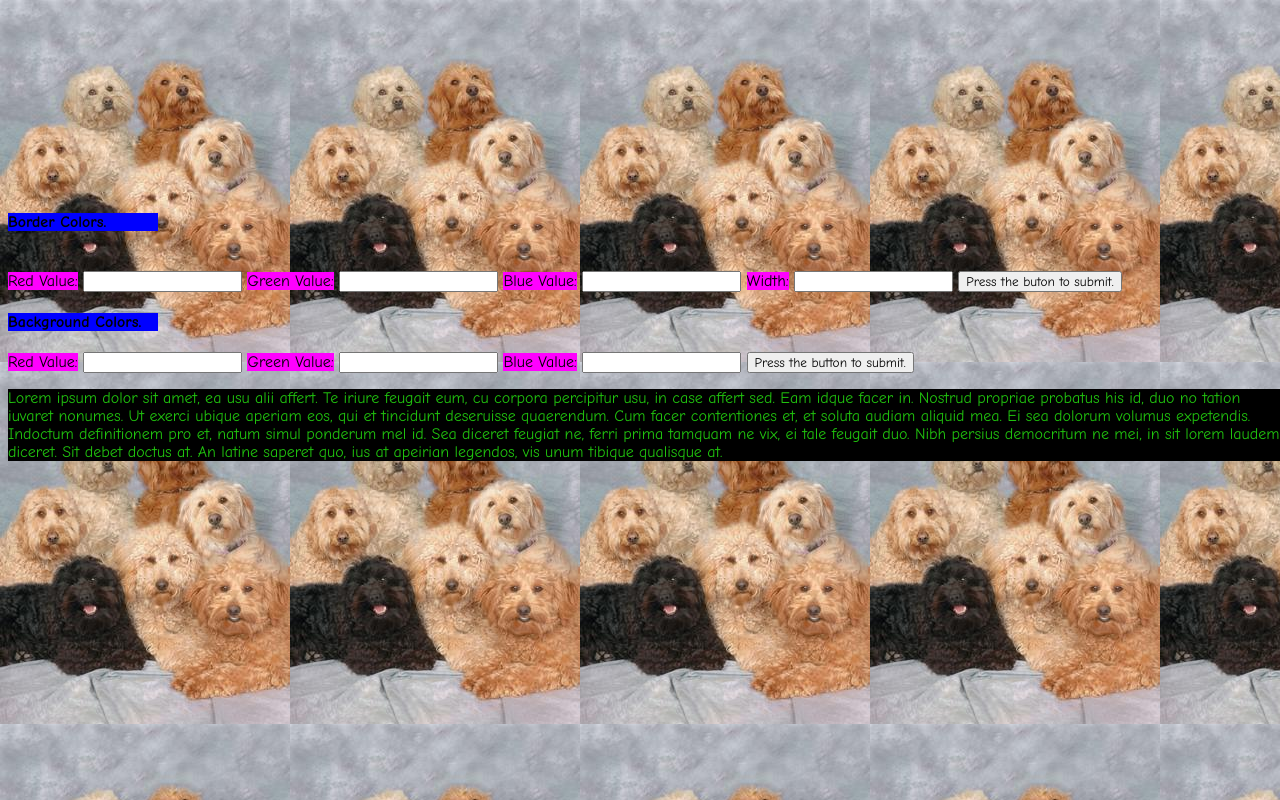
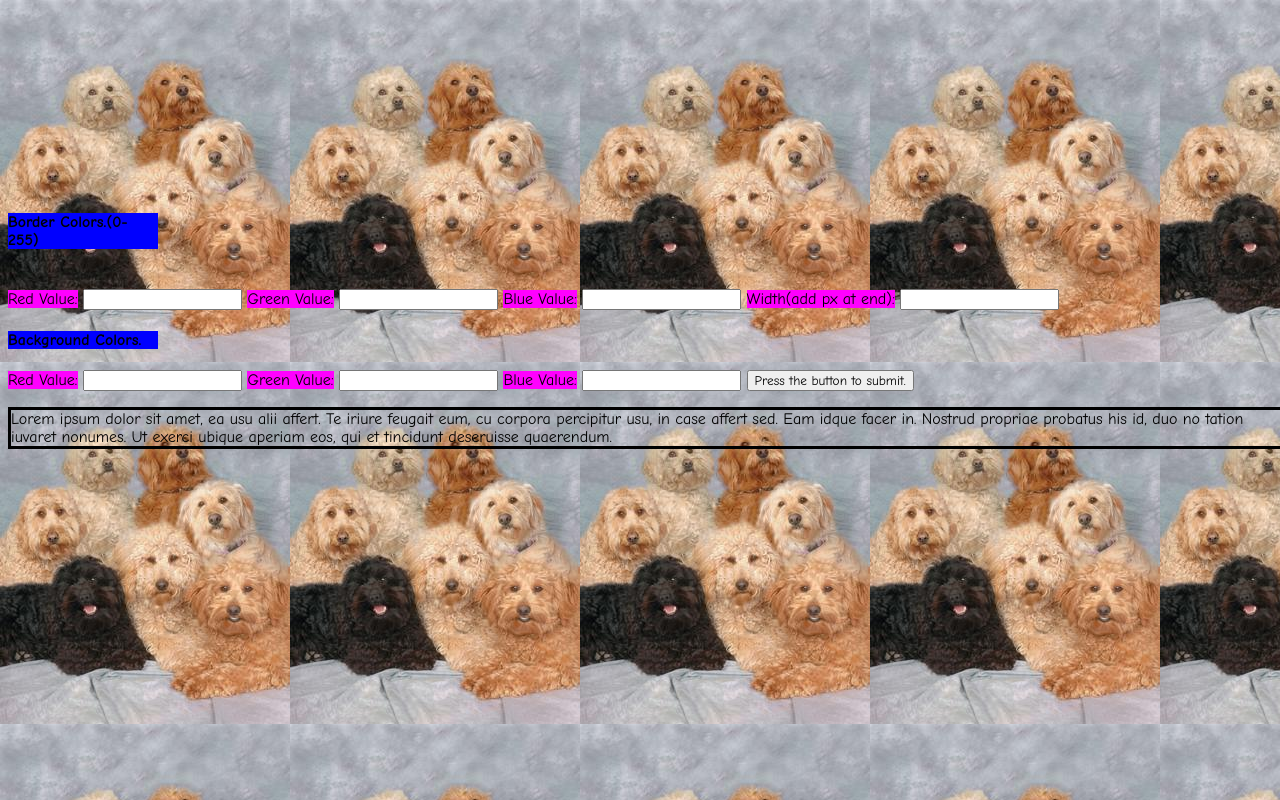
Before and after one commit to bath/eecs448-lab3, a plain HTML site: page html/dummyText.html in a window 1280 px wide. Both pictures are taken after a click on the button "Press the button to submit.". Drawn offline with Linux system fonts and the light colour scheme.

Commit message:
Added functionality for the dummy text paragraph. All boxes work as well as colors.

```diff
--- a/html/dummyText.html
+++ b/html/dummyText.html
@@ -12,34 +12,27 @@
     <div class="container">
       <div class="content">
         <form class="textChanger">
-          <h4 id="titlething">Border Colors.</h4>
+          <h4 id="titlething">Border Colors.(0-255)</h4>
           <br>
             <label id="label">Red Value:</label>
-          <input type="number">
+            <input type="text" id="rv">
             <label id="label">Green Value:</label>
-          <input type="number">
+            <input type="text" id="gv">
             <label id="label">Blue Value:</label>
-          <input type="number">
-          <label id="label">Width:</label>
-          <input type="number">
-          <button type="button" name="bButton">Press the buton to submit.</button>
+            <input type="text" id="bv">
+            <label id="label">Width(add px at end):</label>
+            <input type="text" id="wid">
             <br>
             <h4 id=titlething>Background Colors.</h4>
             <label id="label">Red Value:</label>
-          <input type="number">
+            <input type="text" id="rb">
             <label id="label">Green Value:</label>
-          <input type="number">
+            <input type="text" id="gb">
             <label id="label">Blue Value:</label>
-          <input type="number">
-          <button type="button" name="bButton">Press the button to submit.</button>
-
-
+            <input type="text" id="bb">
+            <button type="button" id="backgroundButton" onclick="bothFunc()">Press the button to submit.</button>
         </form>
-        <p id="dumbPara">Lorem ipsum dolor sit amet, ea usu alii affert. Te iriure feugait eum, cu corpora percipitur usu, in case affert sed. Eam idque facer in. Nostrud propriae probatus his id, duo no tation iuvaret nonumes. Ut exerci ubique aperiam eos, qui et tincidunt deseruisse quaerendum.
-
-          Cum facer contentiones et, et soluta audiam aliquid mea. Ei sea dolorum volumus expetendis. Indoctum definitionem pro et, natum simul ponderum mel id. Sea diceret feugiat ne, ferri prima tamquam ne vix, ei tale feugait duo. Nibh persius democritum ne mei, in sit lorem laudem diceret. Sit debet doctus at. An latine saperet quo, ius at apeirian legendos, vis unum tibique qualisque at.
-        </p>
-
+        <p id="dumbPara">Lorem ipsum dolor sit amet, ea usu alii affert. Te iriure feugait eum, cu corpora percipitur usu, in case affert sed. Eam idque facer in. Nostrud propriae probatus his id, duo no tation iuvaret nonumes. Ut exerci ubique aperiam eos, qui et tincidunt deseruisse quaerendum.</p>
       </div>
 
     </div>
--- a/html/master.css
+++ b/html/master.css
@@ -89,12 +89,6 @@ a:visited
   width:900px;
 }
 
-#dumbPara
-{
-  background-color:black;
-  color:#20C20E;
-}
-
 #label
 {
   background-color:magenta;
@@ -105,3 +99,14 @@ a:visited
   background-color:blue;
   width:150px;
 }
+
+.formstuff
+{
+  background-color:magenta;
+  width:500px;
+}
+
+#dumbPara
+{
+  border-style:solid;
+}
--- a/js/myscript.js
+++ b/js/myscript.js
@@ -56,3 +56,24 @@ let imgArray = [
   "https://www.aquinas-sta.org/uploaded/faculty_photos/28000024.jpg",
   "https://bobcat.grahamdigital.com/image/upload/view?width=1280&height=720&method=crop&url=https://media.local10.com/photo/2019/01/15/Patrick-O%27Dea_1547573276765_17505875_ver1.0_640_360.jpg",
 ]
+
+function bothFunc()
+{
+  let red = document.getElementById("rv").value;
+  let green = document.getElementById("gv").value;
+  let blue = document.getElementById("bv").value;
+  let width = document.getElementById("wid").value;
+  let para = document.getElementById("dumbPara");
+
+  let redB = document.getElementById("rb").value;
+  let greenB = document.getElementById("gb").value;
+  let blueB = document.getElementById("bb").value;
+
+  para.style.backgroundColor = 'rgb(' + [redB,greenB,blueB].join(',') + ')';
+  para.style.borderColor = 'rgb(' + [red,green,blue].join(',') + ')';
+
+
+  console.log(width);
+  para.style.borderWidth = width;
+
+}
```
Lines whose indentation alone changed are shown as unchanged.
